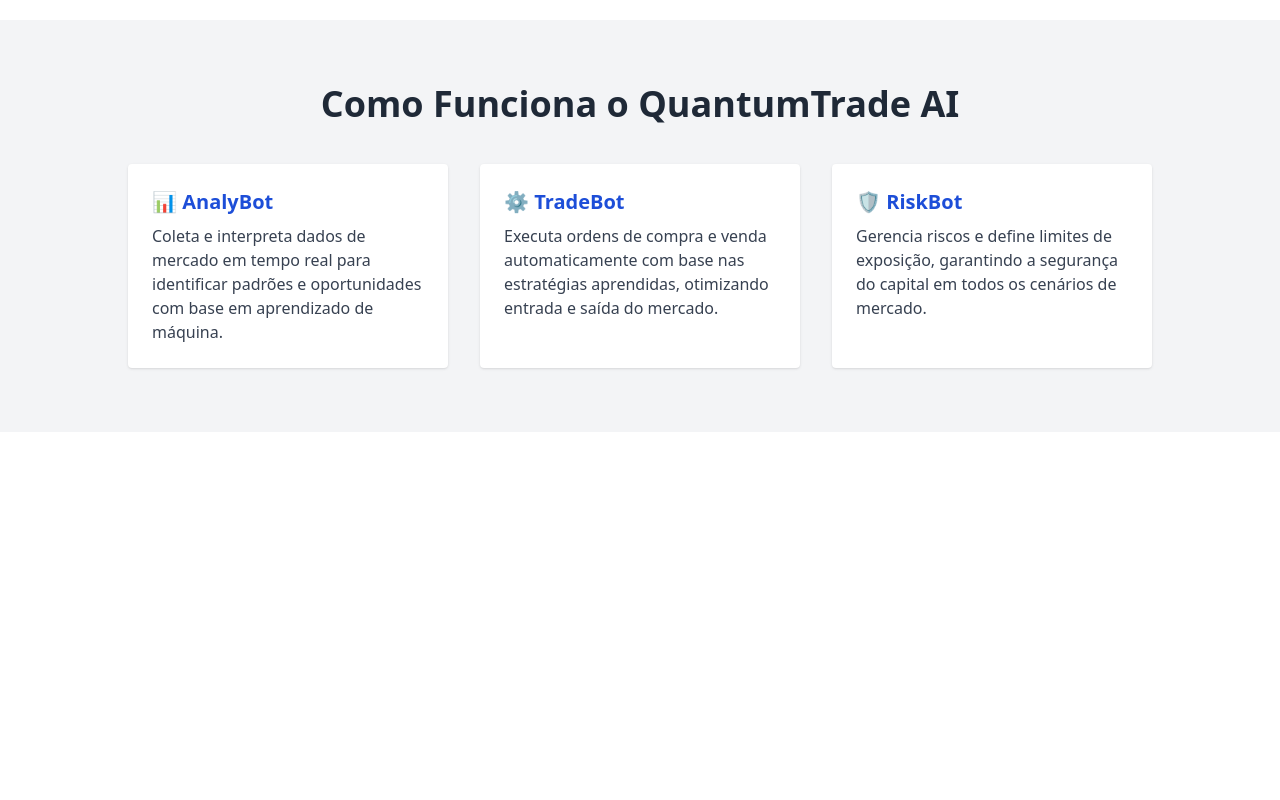
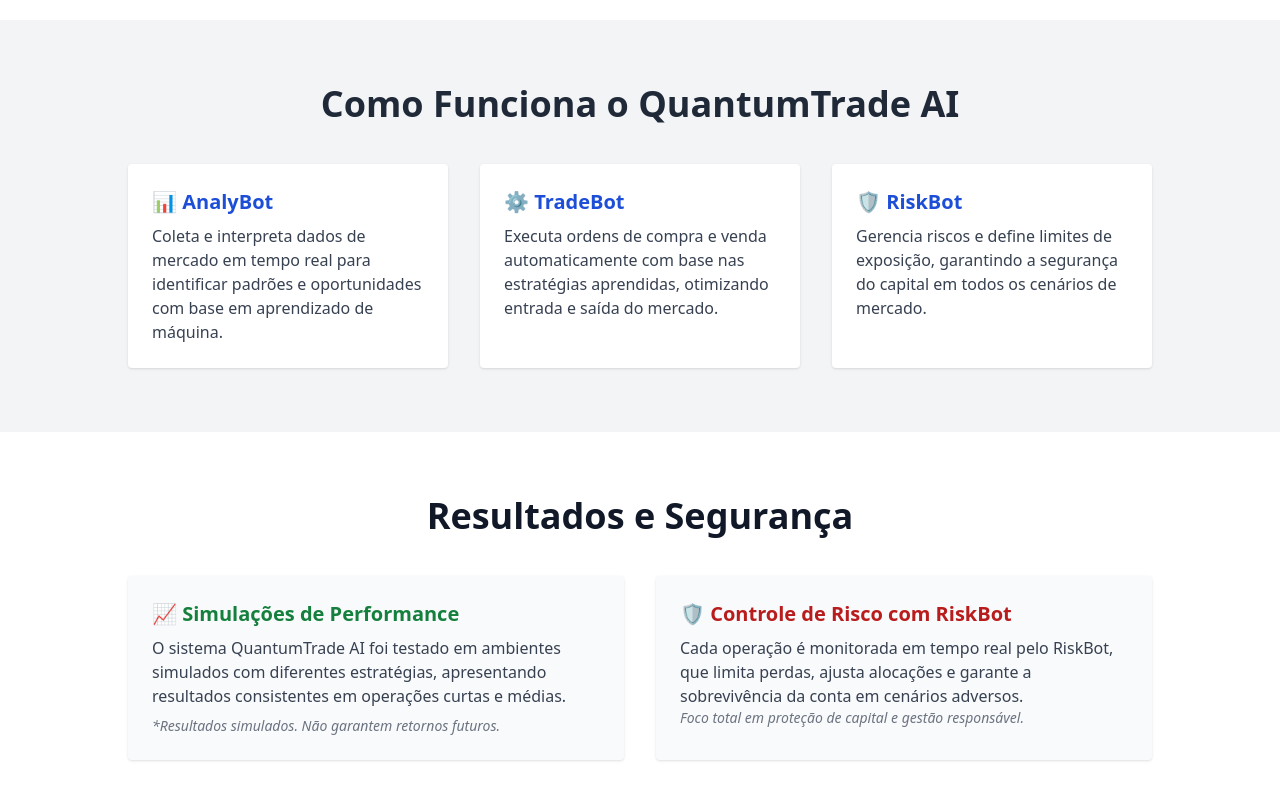
Before and after one commit to victor-takayama/quantumtradeai, a React (Create React App) app: page / in a window 1280 px wide. Shown: the part 1220-2020 px from the top of the page. Before the commit the page ends 1652 px from the top, so only its background shows below. Built offline with nearby package versions, Linux system fonts and the light colour scheme; the HTML template or start-up script is replaced by a standard one.

Commit message:
Update App.js

```diff
--- a/src/App.js
+++ b/src/App.js
@@ -2,6 +2,8 @@
 import HeroSection from './components/HeroSection';
 import FormularioLeads from './components/FormularioLeads';
 import ComoFunciona from './components/ComoFunciona';
+
+import ResultadosSeguranca from './components/ResultadosSeguranca';
 
 function App() {
   return (
@@ -9,6 +11,7 @@
       <HeroSection />
       <FormularioLeads />
       <ComoFunciona />
+      <ResultadosSeguranca />
     </div>
   );
 }
```
